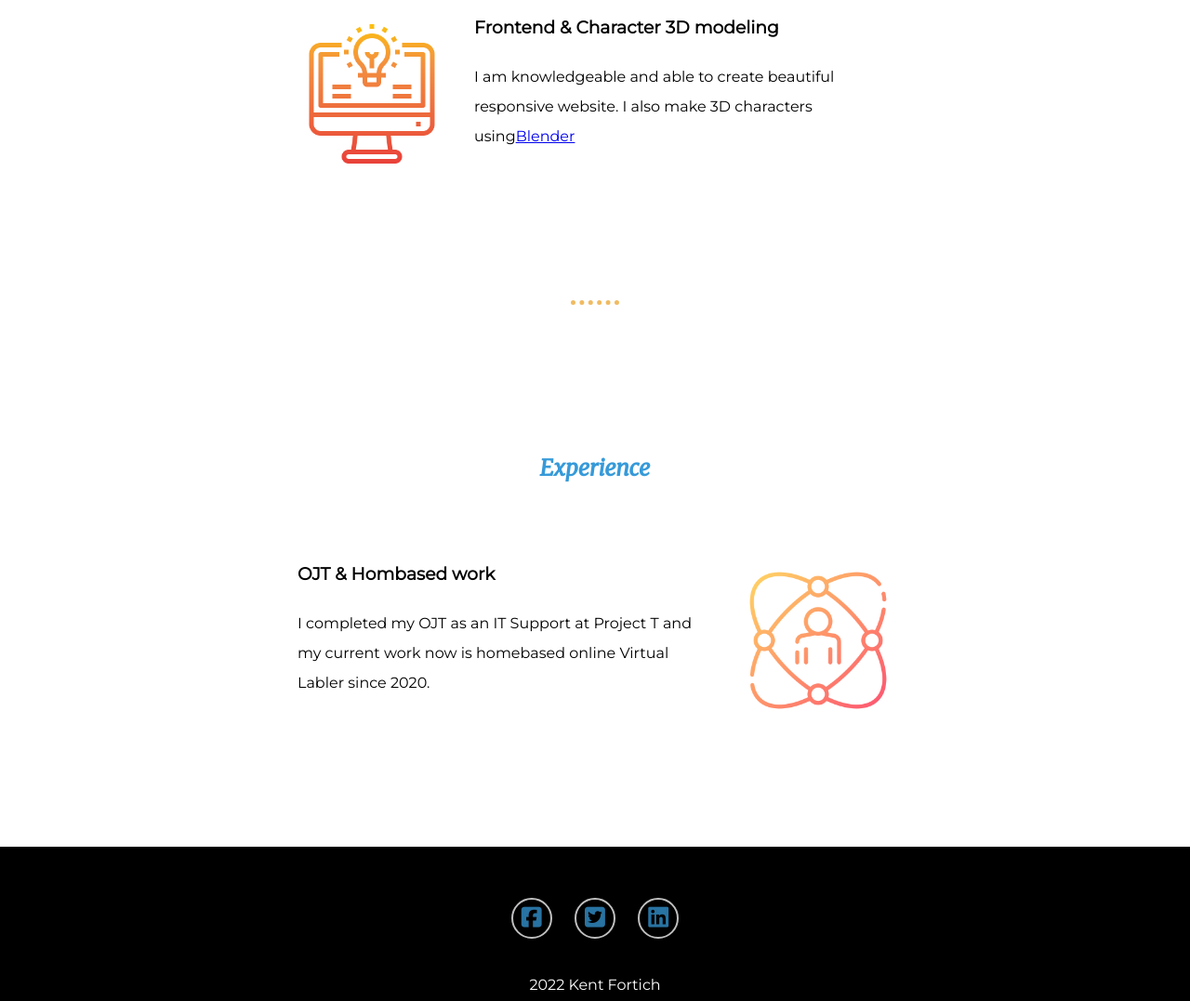
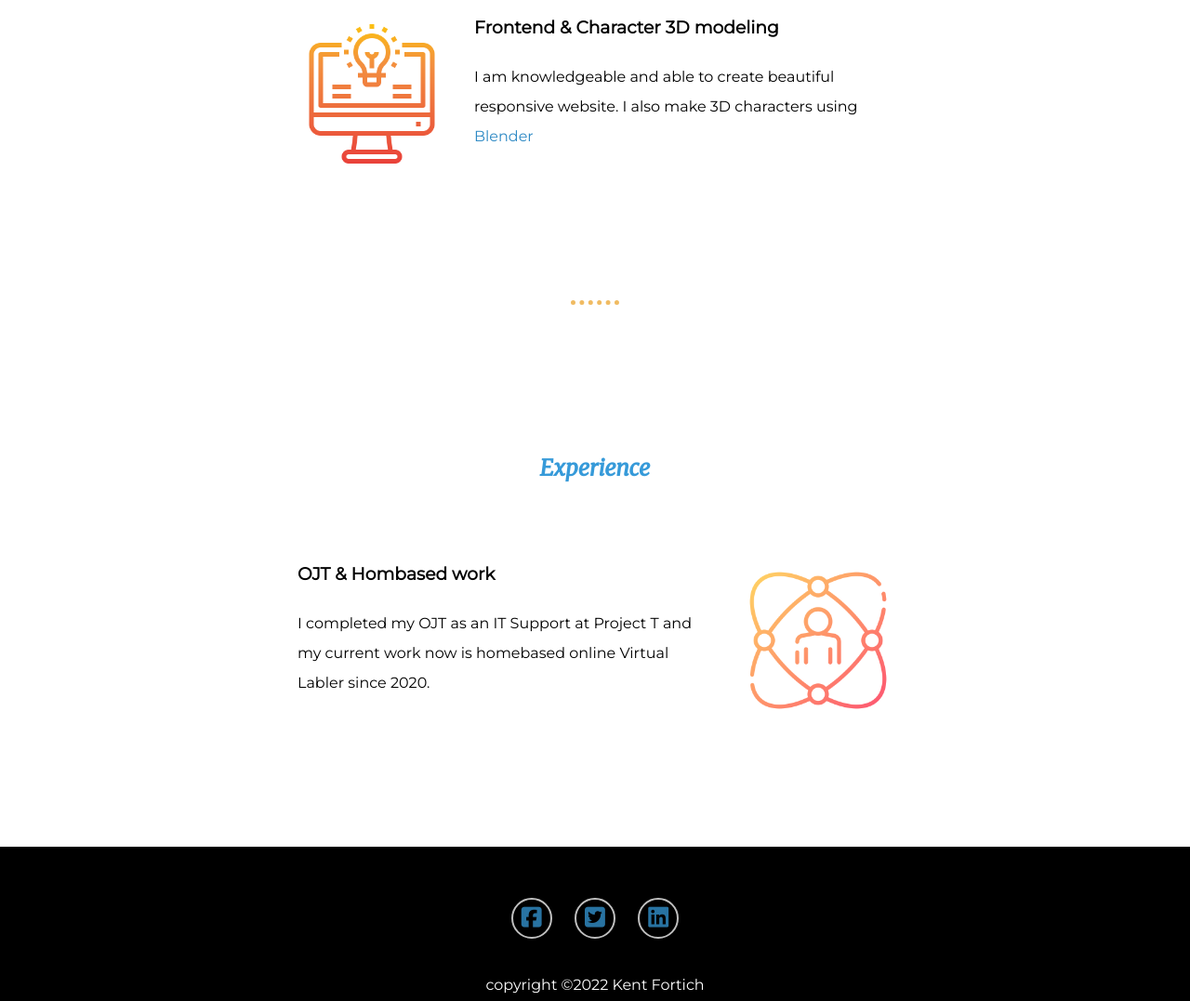
Before and after one commit to 4kent4/cv, a plain HTML site: page index.html in a window 1280 px wide. Shown: the part 1720-2797 px from the top of the page at 93% size. Drawn offline with nearby package versions, Linux system fonts and the light colour scheme.

Commit message:
quick update

```diff
--- a/css/styles.css
+++ b/css/styles.css
@@ -32,7 +32,7 @@
 
  .container{
    padding-top: 2rem;
-   background: linear-gradient(135deg, #e9ae60, #FBF8F1);
+   background: linear-gradient(135deg, #69dd72, #fff7e6);
    position: relative;
    padding-bottom: 3rem;
    margin-bottom: 3rem;
@@ -94,6 +94,12 @@ hr{
   margin-right: 1.875rem;
 }
 
+a {
+  text-decoration: none;
+  color: #2d89c4;
+}
+
+
 .experience-container{
   width: 50%;
   margin: 2rem auto 10rem auto;
--- a/index.html
+++ b/index.html
@@ -45,7 +45,7 @@
 
 <img class="skill-img" src="images/skills.png" alt="skills-img">
 <h3>Frontend & Character 3D modeling</h3>
-<p>I am knowledgeable and able to create beautiful responsive website. I also make 3D characters using<a href="https://www.blender.org/">Blender</a></p>
+<p>I am knowledgeable and able to create beautiful responsive website. I also make 3D characters using <a href="https://www.blender.org/">Blender</a></p>
 
 </div>
 
@@ -68,7 +68,7 @@
 
     </div>
 
-    <p class="copyright"> 2022 Kent Fortich</p>
+    <p class="copyright">copyright &copy;2022 Kent Fortich</p>
 
   </section>
 
```
